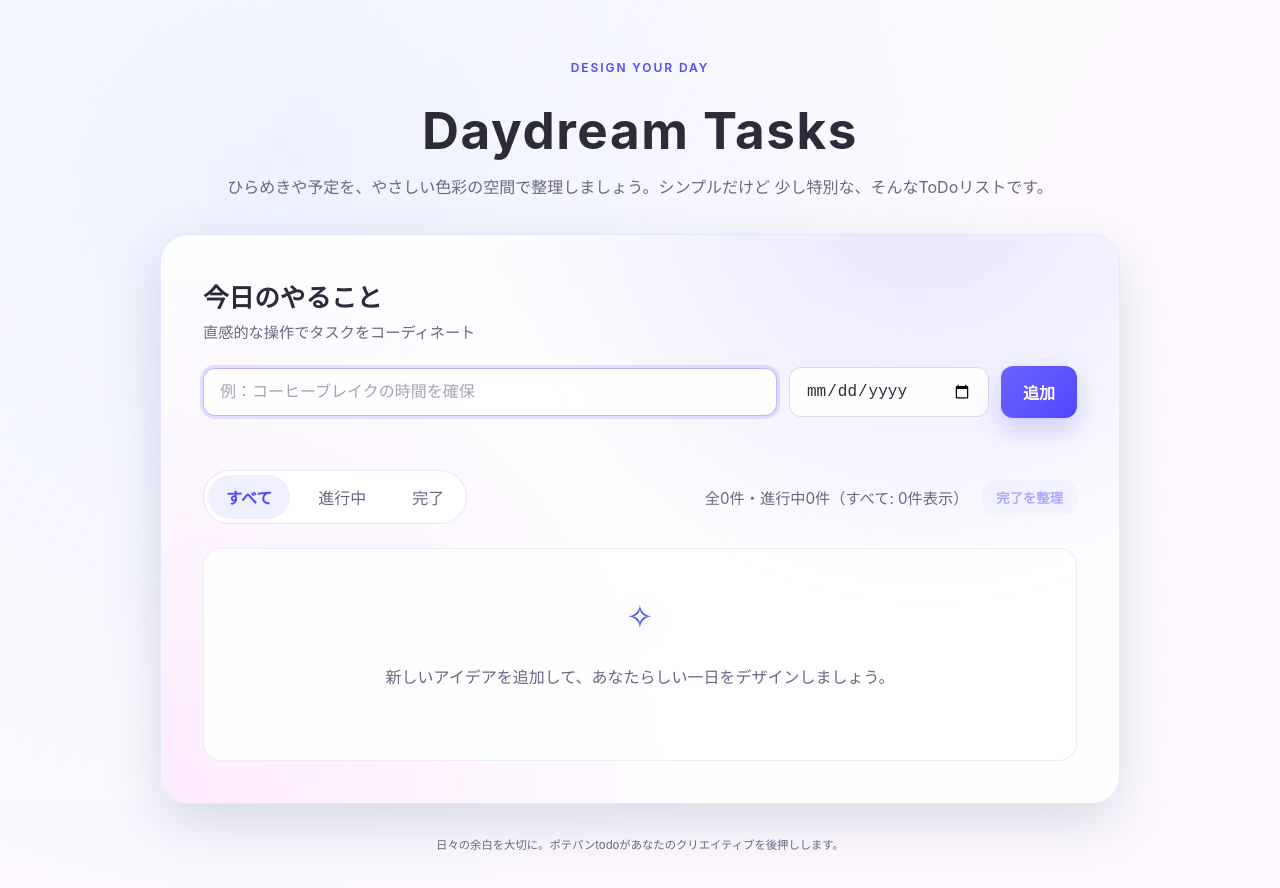
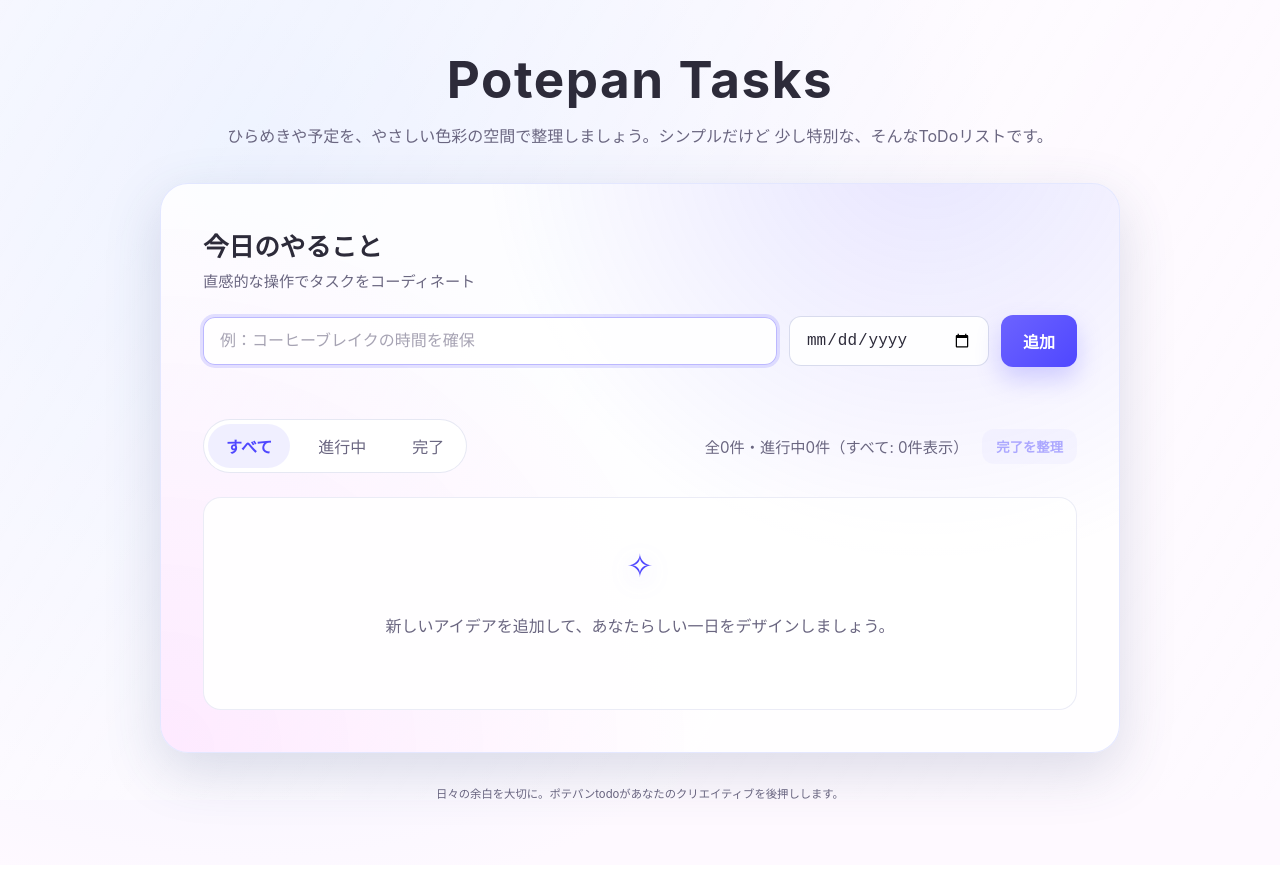
Before and after one commit to potepan/codex_test, a website: page index.html in a window 1280 px wide. After the commit the page ends 865 px from the top, so only its background shows below. Drawn offline with Linux system fonts and the light colour scheme.

Commit message:
Remove header eyebrow tagline

```diff
--- a/index.html
+++ b/index.html
@@ -13,8 +13,7 @@
   <body>
     <div class="app-shell">
       <header class="app-header">
-        <p class="eyebrow">Design your day</p>
-        <h1 class="app-title">Daydream Tasks</h1>
+        <h1 class="app-title">Potepan Tasks</h1>
         <p class="app-subtitle">
           ひらめきや予定を、やさしい色彩の空間で整理しましょう。シンプルだけど
           少し特別な、そんなToDoリストです。
```
